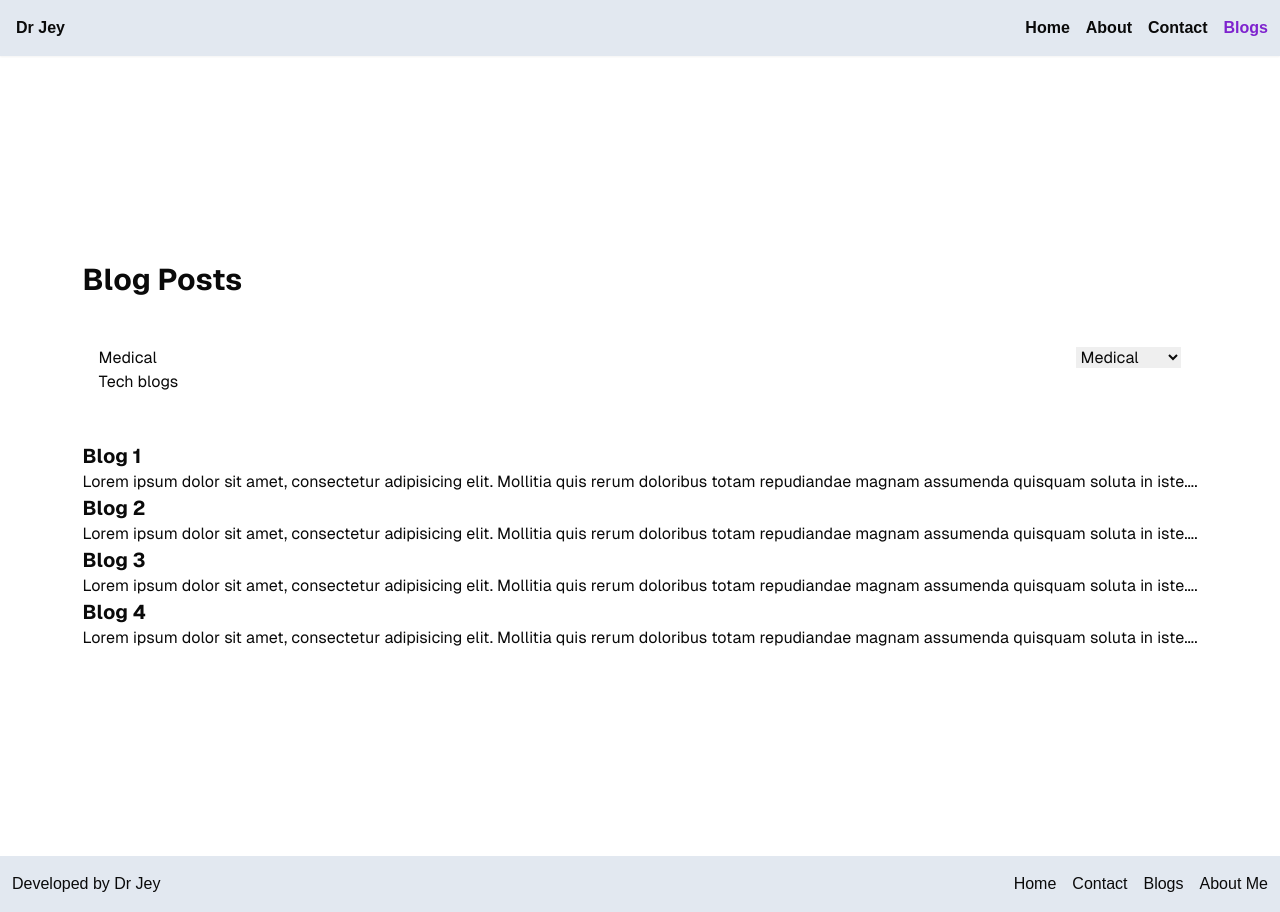
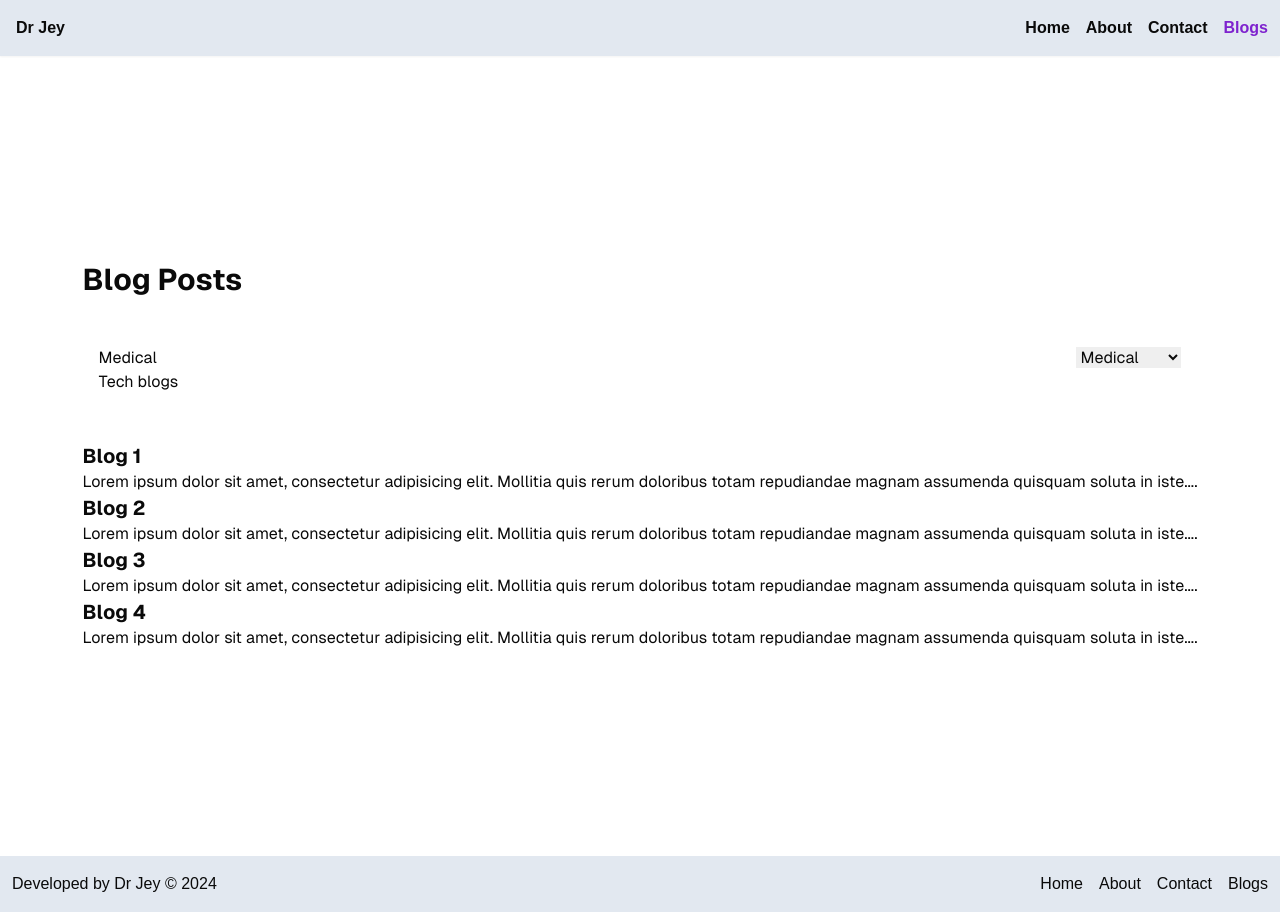
Before and after one commit to AkumuJey/portfolio, a Next.js app: page /blog in a window 1280 px wide. Built offline with nearby package versions, Linux system fonts and the light colour scheme.

Commit message:
Contact us page is working

```diff
--- a/src/components/CallToAction.tsx
+++ b/src/components/CallToAction.tsx
@@ -3,8 +3,13 @@ import Link from "next/link";
 
 const CallToAction = () => {
   return (
-    <motion.div className="flex justify-center items-center">
-      <Link href={`/contact`}>Contact us</Link>
+    <motion.div className="flex justify-center items-center w-full">
+      <Link
+        href={`/contact`}
+        className="bg-orange-500 w-3/4 md:w-1/4 text-center py-2 rounded-md text-black font-semibold dark:text-white"
+      >
+        Contact us
+      </Link>
     </motion.div>
   );
 };
--- a/src/components/Footer.tsx
+++ b/src/components/Footer.tsx
@@ -1,17 +1,29 @@
 import Link from "next/link";
-import React from "react";
+
+interface Paths {
+  name: string;
+  href: string;
+}
+const paths: Paths[] = [
+  { name: "Home", href: "/" },
+  { name: "About", href: "/about" },
+  { name: "Contact", href: "/contact" },
+  { name: "Blogs", href: "/blog" },
+];
 
 const Footer = () => {
+  const date = new Date();
   return (
     <footer className="w-full bg-slate-200 flex flex-col md:flex-row justify-between gap-4 py-4 px-3">
-      <div>
-        <div>Developed by Dr Jey</div>
+      <div className="order-last md:order-none text-center md:text-left">
+        <div>Developed by Dr Jey © {date.getFullYear()}</div>
       </div>
       <div className="flex flex-col md:flex-row justify-between gap-4">
-        <Link href={`/`}>Home</Link>
-        <Link href={`/contact`}>Contact</Link>
-        <Link href={`/blog`}>Blogs</Link>
-        <Link href={`/about`}>About Me</Link>
+        {paths.map((path) => (
+          <Link key={path.href} href={path.href}>
+            {path.name}
+          </Link>
+        ))}
       </div>
     </footer>
   );
```
